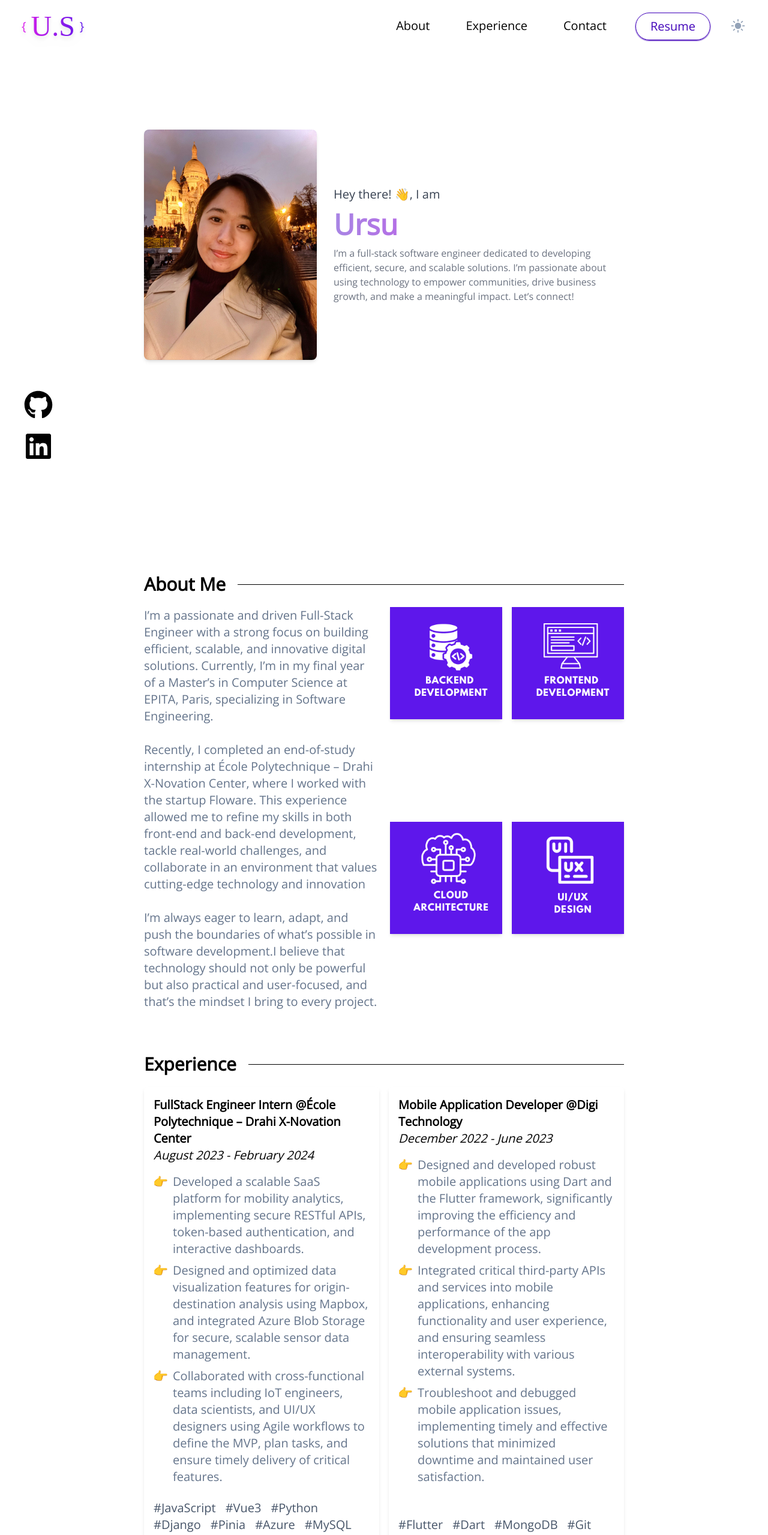
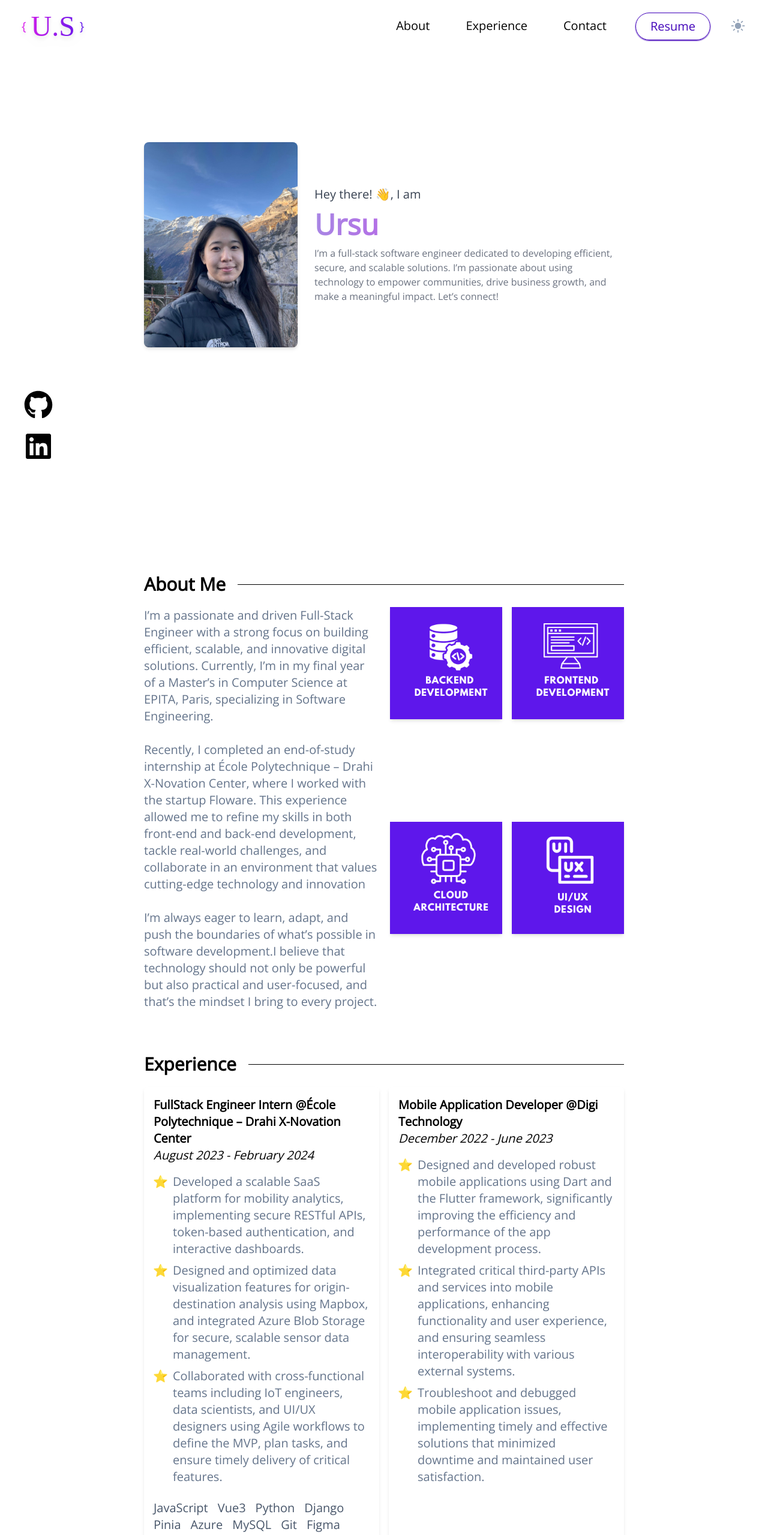
Before and after one commit to Ursulashrestha/PortfolioApp, a Vue app: page / in a window 1280 px wide. Shown: the top 2559 px of the page at 60% size. Built offline with nearby package versions, Linux system fonts and the light colour scheme.

Commit message:
resolved emoji issue

```diff
--- a/src/components/ExperienceCard.vue
+++ b/src/components/ExperienceCard.vue
@@ -2,11 +2,11 @@
     <div class="flex flex-col flex-1 rounded-md bg-white shadow-md hover:shadow-lg hover:-translate-y-1 motion-reduce:hover:translate-y-0 motion-reduce:hover:shadow-md dark:bg-slate-800 text-left p-4 transition-all duration-300">
         <h3 class="text-xl font-extrabold">{{ experience.position }} <a :href="experience.company.link" class="hover:text-link-color">@{{ experience.company.name }}</a></h3>
         <p class="italic">{{ experience.duration }}</p>
-        <ul class="list-['\1F449'] pl-6 pt-4 text-slate-500 dark:text-slate-300">
+        <ul class="list-['\2B50'] pl-6 pt-4 text-slate-500 dark:text-slate-300">
             <li v-for="bullet in experience.bulletPoints" class="pl-2 pb-2">{{ bullet }}</li>
         </ul>
         <div class="text-slate-600 pt-4 flex flex-wrap mt-auto">
-            <p v-for="hashtag in experience.hashtags" class="pr-4 last:pr-0">#{{ hashtag }}</p>
+            <p v-for="hashtag in experience.hashtags" class="pr-4 last:pr-0">{{ hashtag }}</p>
         </div>
     </div>
 </template>
--- a/src/portfolio.js
+++ b/src/portfolio.js
@@ -1,7 +1,3 @@
-// --- 🎨 Site Styling ---
-
-// Colors (recommendation: choose a color suitable for dark and light modes)
-// Should be inputted as a hex value. Use https://g.co/kgs/XCcs7T for choosing colors with hex.
 const colors = {
     buttonColor: "#4305ba",
     LinkHighlightColor: "#4305ba"
@@ -16,7 +12,7 @@ const transitions = {
 }
 
 // Splash Screen
-const splashScreen = true // recommended: for best behavior after refresh
+const splashScreen = true
 
 // --- 👋 Greeting Section ---
 const greeting = {
@@ -26,10 +22,10 @@ const greeting = {
     basedLocation: "Paris, France",
     resumeLink: "https://drive.google.com/file/d/1h1z_k4-Au6pKsPg43OxHjP69FRkKYNBl/view?usp=sharing", //
     logo: {
-        link: "images/initials.png", // use relative path from  parent directory -> ex: images/image.ext
-        custom: true // takes precedence over image logo and allows for custom HTML logo (./components/Navbar.vue)
+        link: "images/initials.png",
+        custom: true
     },
-    portraitLink: 'images/recentportrait.jpeg'
+    portraitLink: 'images/that.jpeg'
 }
 
 const socialMediaLinks = {
@@ -52,7 +48,7 @@ const about = {
     photo4Link: "images/UI.png"
 }
 
-// --- 🛡️ Experience Section ---
+// --- Experience Section ---
 const experiences = [
     {
         position: "FullStack Engineer Intern",
@@ -101,7 +97,7 @@ const experiences = [
     }
 ]
 
-// --- 💻 Work Section ---
+// --- Work Section ---
 const works = [
     {
         projectName: "EdTech AI Tool",
@@ -180,8 +176,7 @@ const works = [
     },
 ]
 
-// --- 📭 Contact Section ---
-// 2 Options available - Choose 1
+// ---  Contact Section ---
 const contact = {
     externalLink: {
         shortTitle: "Get in Touch",
@@ -189,11 +184,11 @@ const contact = {
             "I am open to new opportunities and always happy to connect. If you have any questions, would like to discuss a potential collaboration, or just want to introduce yourself, feel free to reach out.",
         ],
         link: {
-            email: "info.ursulaa@gmail.com", // email takes precedance
+            email: "info.ursulaa@gmail.com",
         },
         responseTimeMessage: ""
     },
-    formEmbedLink: "" // inclusion of this link will take precedance
+    // formEmbedLink: ""
 }
 
 export default {
--- a/src/views/LandingView.vue
+++ b/src/views/LandingView.vue
@@ -2,9 +2,14 @@
     <section class="min-h-[calc(100vh*0.80)] w-full flex justify-center mb-52" id="landing-page">
         <div class="flex items-center space-x-0 space-y-7 md:space-y-0 md:space-x-7 flex-col md:flex-row m-auto">
             <img
-    :class="['w-64 h-64 md:w-72 md:h-72 lg:w-96 lg:h-96 shadow-md transition-all motion-reduce:transition-none duration-500 delay-[400ms] rounded-lg', showTransition ? 'translate-y-0 opacity-1' : '-translate-y-4 opacity-0']"
+    :class="[
+        'max-w-[16rem] max-h-[16rem] md:max-w-[18rem] md:max-h-[18rem] lg:max-w-[24rem] lg:max-h-[24rem] shadow-md transition-all motion-reduce:transition-none duration-500 delay-[400ms] rounded-lg',
+        showTransition ? 'translate-y-0 opacity-1' : '-translate-y-4 opacity-0'
+    ]"
     :src="getImageUrl(content.portraitLink)"
+    style="object-fit: cover; min-width: 16rem; min-height: 16rem;"
 />
+
 
             <!-- Text Content -->
             <div class="flex flex-col space-y-3 text-center md:text-left">
```
Also changed, not shown: src/assets/images/that.jpeg (added).
